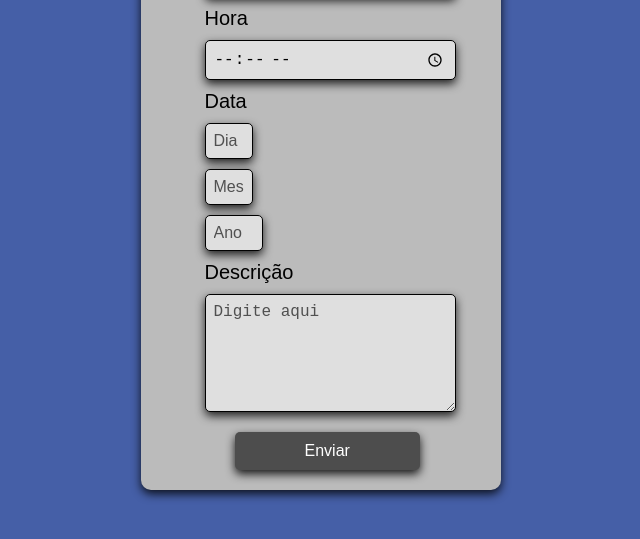
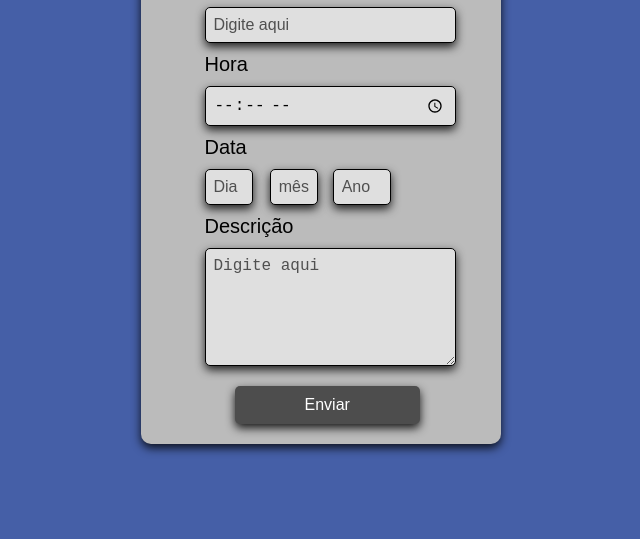
Before and after one commit to PaulaoTI/Agendamento, a plain HTML site: page index.html in a window 1280 px wide. Shown: the part 241-780 px from the top of the page, without its empty margins (319-959 px from the left). Drawn offline with Linux system fonts and the light colour scheme.

Commit message:
Update index.html

```diff
--- a/index.html
+++ b/index.html
@@ -12,14 +12,14 @@
             width: 30px;
         }
         .mes {
-            top: 352px;
-            left: 634px;
+            margin-top: -46px;
+            margin-left: 28%;
             width: 30px;
         }
         .ano {
             width: 40px;
-            top: 352px;
-            left: 690px;
+            margin-top: -46px;
+            margin-left: 55%;
         }
     </style>
 </head>
@@ -34,7 +34,7 @@
             <input type="time" id="hora" name="hora" required>
             <label>Data</label>
             <input type="text" class="dia" maxlength="2" placeholder="Dia" id="dia" name="dia" required>
-            <input type="text" class="mes" maxlength="2" placeholder="Mes" id="mes" name="mes" required>
+            <input type="text" class="mes" maxlength="2" placeholder="mês" id="mes" name="mes" required>
             <input type="text" class="ano" maxlength="4" placeholder="Ano" id="ano" name="ano" required>
             <label>Descrição</label>
             <textarea id="descricao" name="descricao" placeholder="Digite aqui"></textarea>
```
